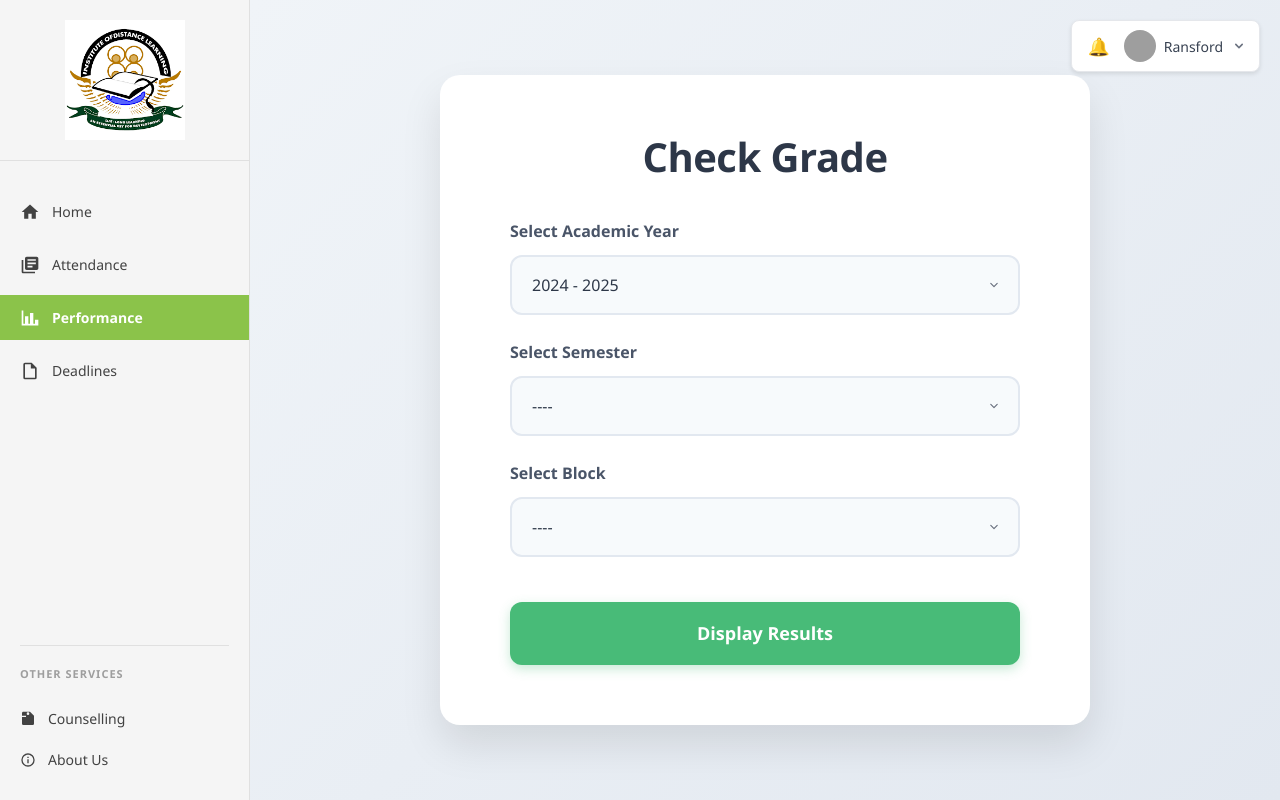
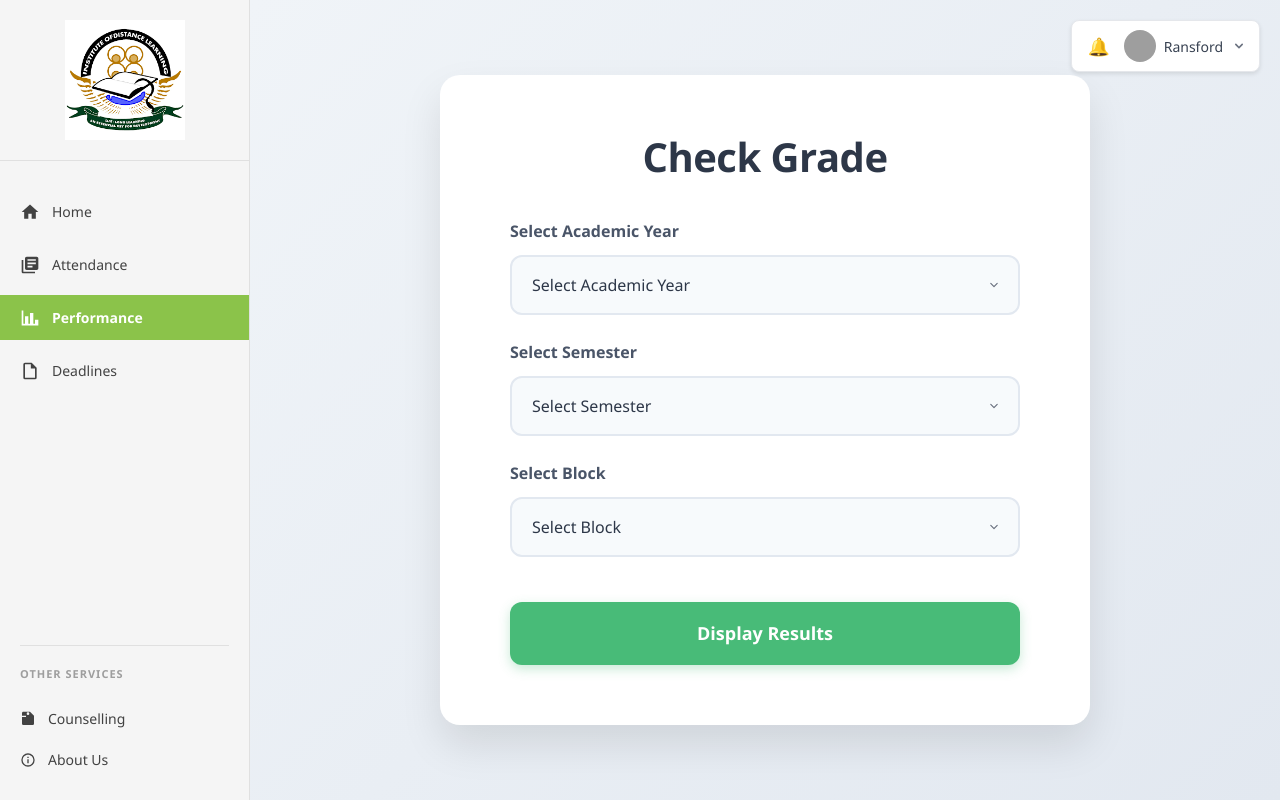
Before and after one commit to mensahsandra/spmproject_frontend, a React (Vite) app: page /test-select-result in a window 1280 px wide. Built offline with nearby package versions, Linux system fonts and the light colour scheme; grey boxes are pictures that could not be loaded.

Commit message:
🔧 Fix Display Results button - corrected dropdown validation and improved error handling

```diff
--- a/src/pages/NewSelectResultPage.tsx
+++ b/src/pages/NewSelectResultPage.tsx
@@ -7,17 +7,30 @@ const NewSelectResultPage: React.FC = () => {
   const [selectedBlock, setSelectedBlock] = useState('');
 
   const handleDisplayResults = () => {
-    if (academicYear && semester && selectedBlock) {
+    console.log('Form values:', { academicYear, semester, selectedBlock }); // Debug log
+
+    if (!academicYear) {
+      alert('Please select an Academic Year');
+      return;
+    }
+    if (!semester) {
+      alert('Please select a Semester');
+      return;
+    }
+    if (!selectedBlock) {
+      alert('Please select a Block');
+      return;
+    }
+
     // Navigate to display-result page with selected parameters
     const params = new URLSearchParams({
       year: academicYear,
       semester: semester,
       block: selectedBlock
     });
+
+    console.log('Navigating to:', `/student/display-result?${params.toString()}`); // Debug log
     window.location.href = `/student/display-result?${params.toString()}`;
-    } else {
-      alert('Please select Academic Year, Semester, and Block');
-    }
   };
 
   return (
@@ -284,7 +297,7 @@ const NewSelectResultPage: React.FC = () => {
               onFocus={(e) => e.currentTarget.style.borderColor = '#4299e1'}
               onBlur={(e) => e.currentTarget.style.borderColor = '#e2e8f0'}
             >
-              <option value="">2024 - 2025</option>
+              <option value="">Select Academic Year</option>
               <option value="2023-2024">2023 - 2024</option>
               <option value="2024-2025">2024 - 2025</option>
             </select>
@@ -325,7 +338,7 @@ const NewSelectResultPage: React.FC = () => {
               onFocus={(e) => e.currentTarget.style.borderColor = '#4299e1'}
               onBlur={(e) => e.currentTarget.style.borderColor = '#e2e8f0'}
             >
-              <option value="">----</option>
+              <option value="">Select Semester</option>
               <option value="First Semester">First Semester</option>
               <option value="Second Semester">Second Semester</option>
             </select>
@@ -366,7 +379,7 @@ const NewSelectResultPage: React.FC = () => {
               onFocus={(e) => e.currentTarget.style.borderColor = '#4299e1'}
               onBlur={(e) => e.currentTarget.style.borderColor = '#e2e8f0'}
             >
-              <option value="">----</option>
+              <option value="">Select Block</option>
               <option value="Block 1">Block 1</option>
               <option value="Block 2">Block 2</option>
               <option value="Block 3">Block 3</option>
```
Lines whose indentation alone changed are shown as unchanged.
